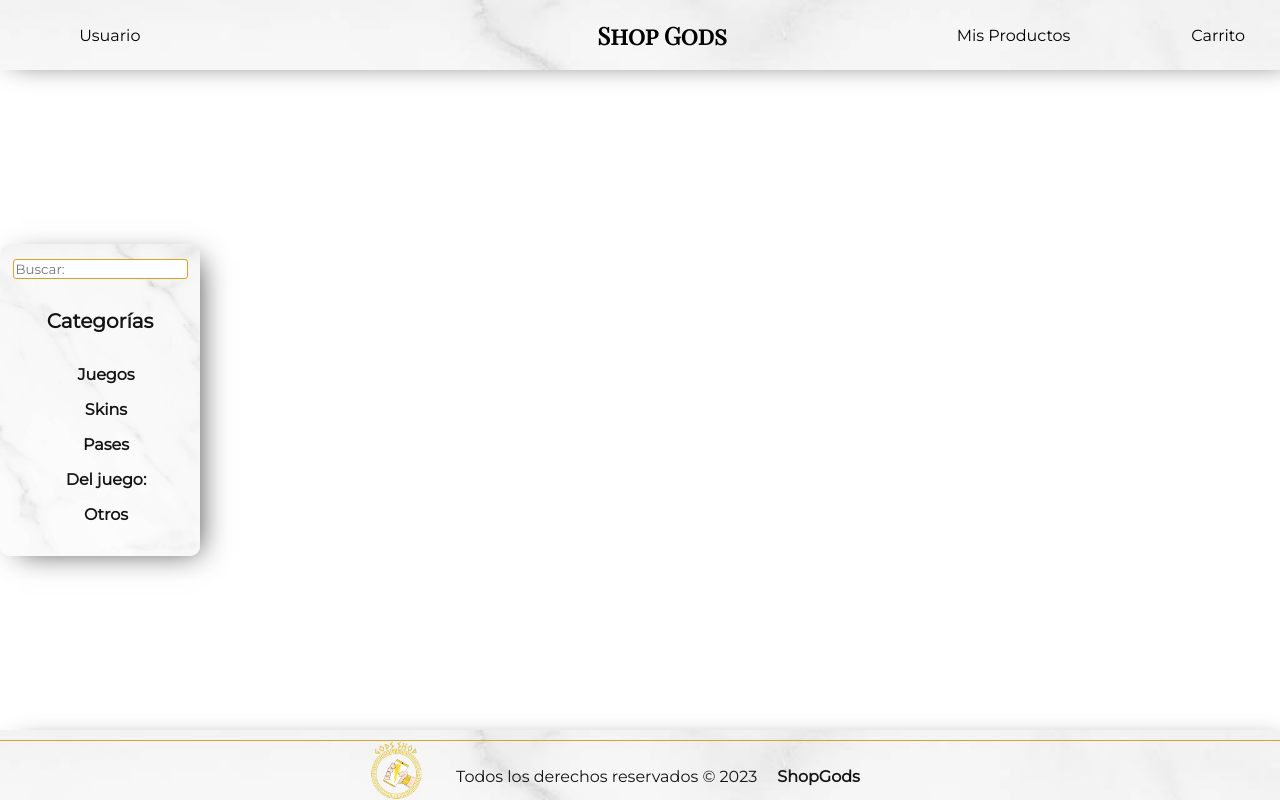
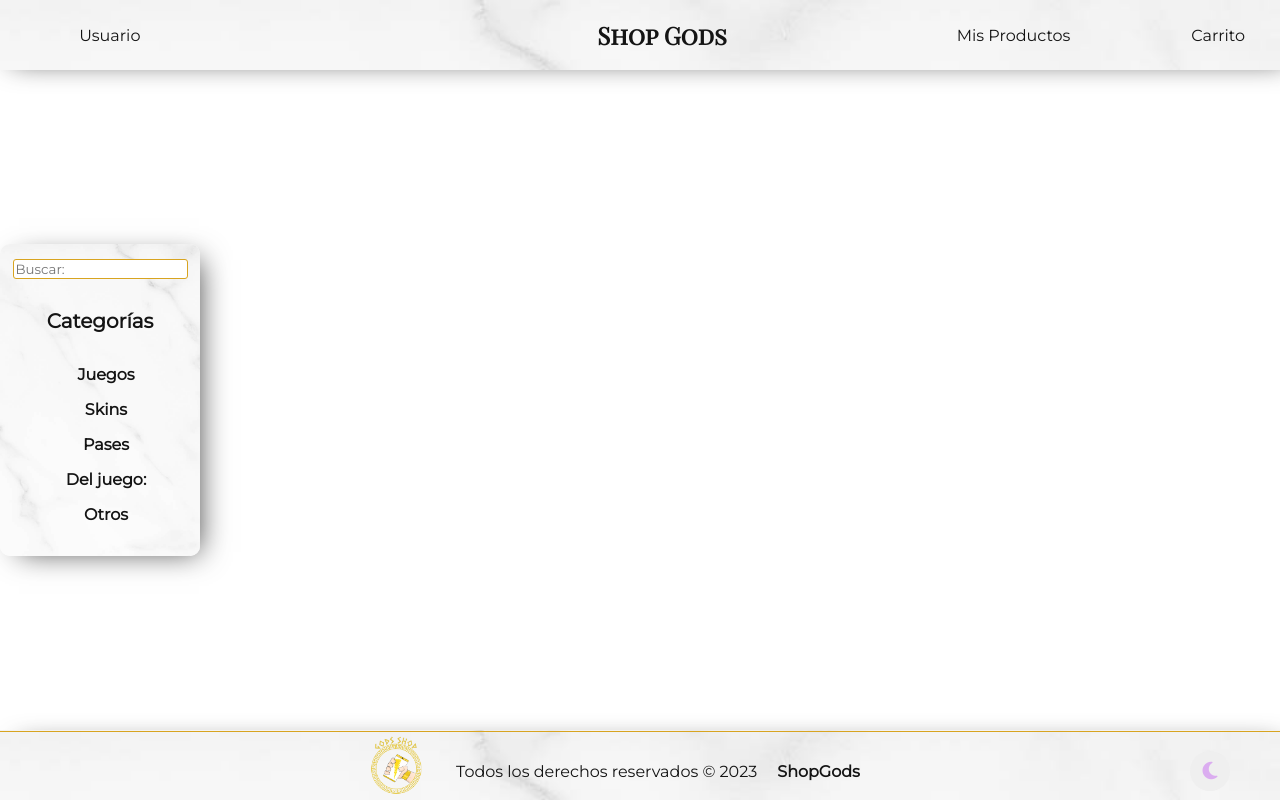
Before and after one commit to CodeSystem2022/X-FORCE_Cuarto_Semestre, a Python web app: template Proyecto_E-Commerse/Front/Templates/index.html in a window 1280 px wide. Run offline with Jinja, Linux system fonts and the light colour scheme; the template is opened without the code that fills it, so the values that code supplies are empty; some libraries are stand-ins or nearby versions.

Commit message:
UpdateButton
Agrego código de botón de cambio oscuro y claro

```diff
--- a/Proyecto_E-Commerse/Front/Templates/index.html
+++ b/Proyecto_E-Commerse/Front/Templates/index.html
@@ -7,7 +7,7 @@
     <link rel="stylesheet" type="text/css" href="styles.css">
     <!-- Hipervinculos a otras paginas -->
     <script src="https://kit.fontawesome.com/823f508539.js" crossorigin="anonymous"></script><!--AwesomeFonts-->
-    <script src="https://kit.fontawesome.com/44a853ca4e.js" crossorigin="anónimo"></script>
+    <script src="https://kit.fontawesome.com/44a853ca4e.js" crossorigin="anónimo"></script><!--AwesomeFonts-->
     <link rel="preconnect" href="https://fonts.googleapis.com"><!--GoogleFonts-->
     <link rel="preconnect" href="https://fonts.gstatic.com" crossorigin><!--GoogleFonts-->
     <link href="https://fonts.googleapis.com/css2?family=Playfair+Display+SC&display=swap" rel="stylesheet"><!--Titulos-->
@@ -71,11 +71,14 @@
         <li>Valorant</li>
         <li>CS GO</li>
       </ul></div> -->
+
     </aside>
 
 
 
+
     <footer>
+
 
         <div class="container__footer">
 
@@ -100,11 +103,25 @@
                     <img src="imgs/Logo.png" alt="">
                 </div>
             </div>
+
             <p class="copy">Todos los derechos reservados © 2023</p>
             <b class="copy">ShopGods</b>
 
+            <button id="btn-black" class="btn-neon-black">
+                <!--
+                     <span id="span1"></span>
+                     <span id="span2"></span>
+                     <span id="span3"></span>
+                     <span id="span4"></span>
+                 -->
+                <i id="imagen1" class="fa-solid fa-moon" style="color: #dbadf0;"></i>
+                <i id="imagen2" class="fa-solid fa-sun" style="color: #e5a315;"></i>
+            </button>
+
         </div>
+
+
     </footer>
-
+    <script type="text/javascript" src="js.js"></script>
 </body>
 </html>
--- a/Proyecto_E-Commerse/Front/Templates/js.js
+++ b/Proyecto_E-Commerse/Front/Templates/js.js
@@ -0,0 +1,33 @@
+const btn = document.querySelector('.btn-neon-black');
+const img1 = document.querySelector('.fa-solid');
+const img2 = document.querySelector('.fa-solid');
+let isClicked = false;
+
+btn.addEventListener('click', () => {
+    if (!isClicked) {
+        img1.classList.add('fa-sun');
+        img1.classList.add('fa-moon');
+        img2.classList.remove('fa-moon');
+        img2.classList.add('fa-sun');
+        img2.style.color = '#e5a315';
+        document.documentElement.style.setProperty('--SombraNeon', '#eed48c');
+        document.documentElement.style.setProperty('--ColorPrimario', '#ececec');
+        document.documentElement.style.setProperty('--ColorTerciario', 'rgb(145, 3, 3)');
+        document.documentElement.style.setProperty('--FondoBody', '#0f0f0f');
+    } else {
+        img1.classList.remove('fa-moon');
+        img1.classList.add('fa-sun');
+        img2.classList.remove('fa-sun');
+        img2.classList.add('fa-moon');
+        // Restaura el color original
+        document.documentElement.style.setProperty('--SombraNeon', '#0e0024');
+        document.documentElement.style.setProperty('--ColorPrimario', 'rgb(20, 20, 20)')
+        document.documentElement.style.setProperty('--ColorTerciario', 'rgb(0, 217, 255)')
+        document.documentElement.style.setProperty('--FondoBody', '#ffffff');
+        img2.style.color = '#dbadf0';
+    }
+    isClicked = !isClicked;
+});
+
+
+--FondoBody
--- a/Proyecto_E-Commerse/Front/Templates/styles.css
+++ b/Proyecto_E-Commerse/Front/Templates/styles.css
@@ -11,7 +11,8 @@ font-family: 'Playfair Display SC', serif;   (Títulos)
     --ColorTerciario: rgb(0, 217, 255);
     --Sombras: rgba(0,0,0,0.75);
     --FondoMarmol:url(imgs/Marmol\ claro2.jpg);
-
+    --SombraNeon: #0e0024;
+    --FondoBody: #ffffff;
   }
 
   *{
@@ -23,7 +24,7 @@ font-family: 'Playfair Display SC', serif;   (Títulos)
     width: 7px;
 }
 
-  *::-webkit-scrollbar-track {
+*::-webkit-scrollbar-track {
     background-color: none;
 }
 
@@ -32,7 +33,7 @@ font-family: 'Playfair Display SC', serif;   (Títulos)
     border-radius: 20px;
 }
 
-  body{
+body{
     position: absolute;
     display: flex;
     align-items: center; /* Centra horizontalmente */
@@ -41,9 +42,11 @@ font-family: 'Playfair Display SC', serif;   (Títulos)
 
     top: 0px;
     margin: 0px;
-  }
 
-  footer{
+    background: var(--FondoBody);
+}
+
+footer{
     position: fixed;
     bottom: 0px;
     left: 0%;
@@ -57,6 +60,117 @@ font-family: 'Playfair Display SC', serif;   (Títulos)
     box-shadow: 9px 6px 28px -10px var(--Sombras);
 
 }
+
+
+
+/*
+    BOTON NEON
+*/
+
+.btn-neon-black{
+    position: absolute;
+    display: flex;
+    width: 40px;
+    height: 40px;
+    right: 50px;
+    justify-content: center;
+    align-items: center;
+
+
+    cursor: pointer;
+    border: none;
+    border-radius: 20px;
+    font-size: 20px;
+    text-decoration: none;
+    overflow: hidden;
+    transition: 0.3s;
+}
+
+.btn-neon-black:hover{
+    background: var(--SombraNeon);
+    box-shadow: 0 0 10px var(--SombraNeon), 0 0 40px var(--SombraNeon), 0 0 80px var(--SombraNeon);
+}
+
+#imagen2{
+    display: none;
+}
+
+
+
+
+
+
+/*
+.btn-neon:hover{
+    background: #fcc154;
+    box-shadow: 0 0 10px #fcc154, 0 0 40px #fcc154, 0 0 80px #fcc154;
+    transition-delay: 0.1s;
+}
+*/
+
+/* ANIMACION LINDA
+.btn-neon span{
+    position: absolute;
+    display: block;
+}
+
+
+
+#span1{
+    top: 0;
+    left: -100%;
+    width: 100%;
+    height: 2px;
+    background: linear-gradient(90deg,transparent,#a945c7);
+}
+.btn-neon:hover #span1{
+    left: 100%;
+    transition: 1s;
+}
+
+#span3{
+    bottom: 0;
+    right: -100%;
+    width: 100%;
+    height: 2px;
+    background: linear-gradient(270deg,transparent,#a945c7);
+}
+.btn-neon:hover #span3{
+    right: 100%;
+    transition: 1s;
+}
+
+#span2{
+    top: -100px;
+    right: 0;
+    width: 2px;
+    height: 100%;
+    background: linear-gradient(180deg,transparent,#a945c7);
+}
+.btn-neon:hover #span2{
+    top: 100%;
+    transition: 1s;
+    transition-delay: 0.25s;
+}
+
+#span4{
+    bottom: -100px;
+    left: 0;
+    width: 2px;
+    height: 100%;
+    background: linear-gradient(360deg,transparent,#a945c7);
+}
+.btn-neon:hover #span4{
+    bottom: 100%;
+    transition: 1s;
+    transition-delay: 0.75s;
+}
+
+*/
+
+
+
+
 
 .container__footer{
     display: none;
@@ -124,14 +238,13 @@ footer hr{
     height: 1px;
     background-color: var(--ColorSecundario);
     margin: 0;
-    margin-top: 10px;
+    margin-top: 1px;
+    margin-bottom: 4px;
 }
 .copy{
     display: inline-block;
     margin: 0px 10px;
 }
-
-
 
 
 
@@ -283,7 +396,7 @@ header{
 }
 
 a:link { text-decoration: none;
-    color: black;
+    color: --ColorPrimario;
 }
 a:visited {
 text-decoration: none;
```
